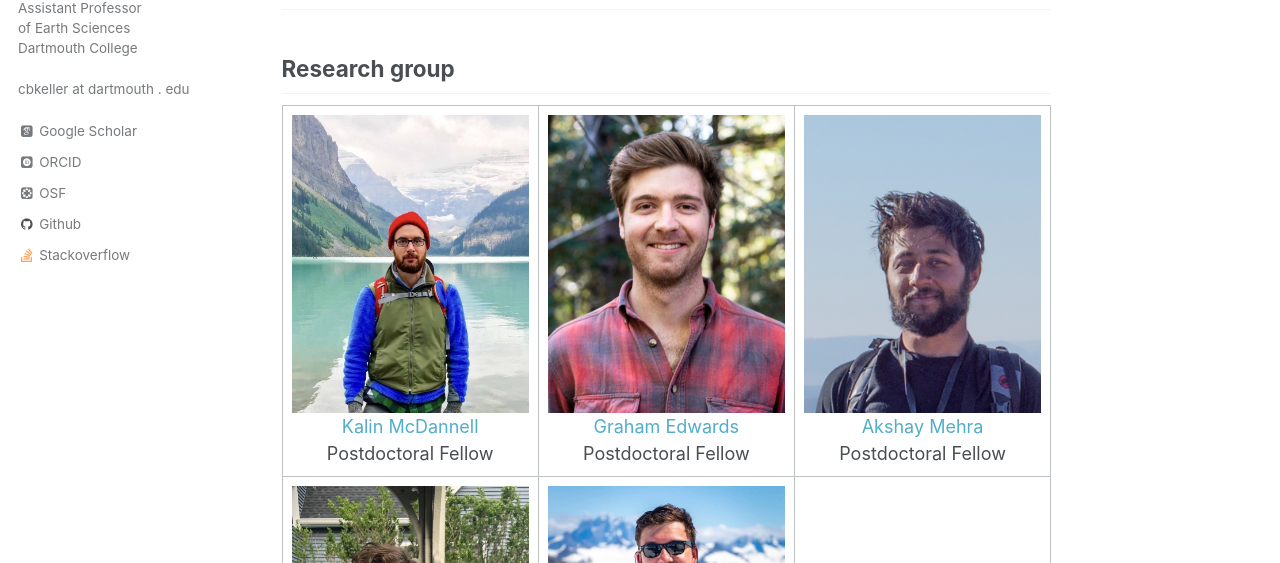
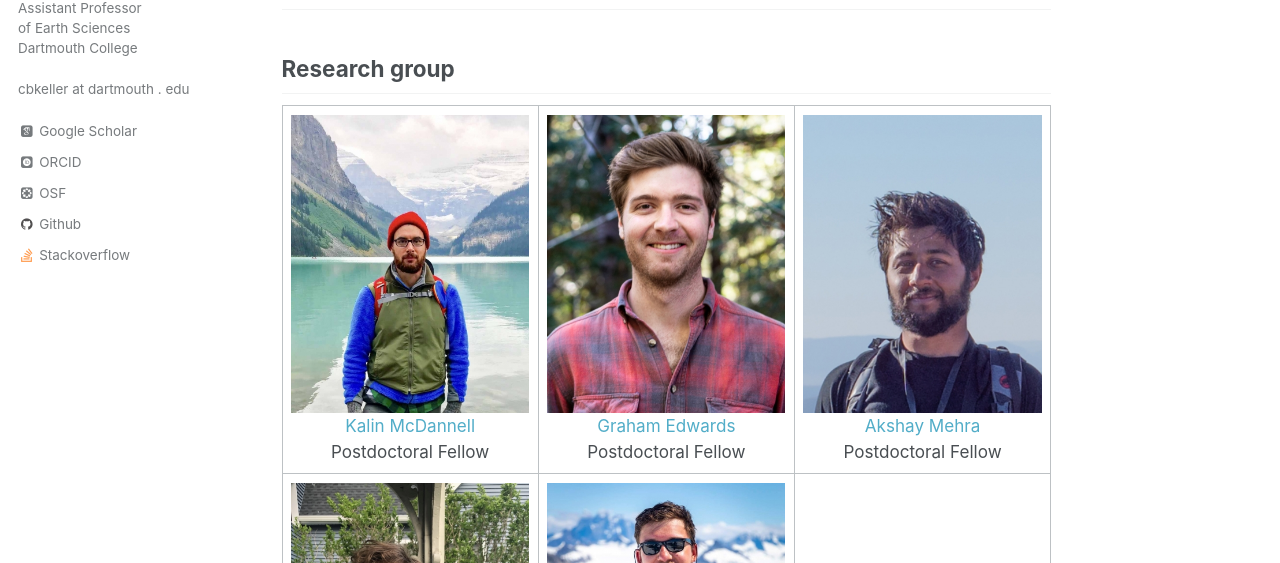
Before and after one commit to brenhinkeller/brenhinkeller.github.io, a Jekyll site: the page built from _pages/about.md, in a window 1280 px wide and 900 px high. Shown: the part 337-900 px from the top of the window. Built offline with Jekyll 4.4.1, drawn with Linux system fonts in a browser that asks for light colours; some web fonts are replaced.

Commit message:
Kramdown formatting works

```diff
--- a/_pages/about.md
+++ b/_pages/about.md
@@ -16,12 +16,13 @@ Despite the static appearance of Earth’s continental crust on human timescales
 | ------------------------- | ------------------------- | ------------------------- |
 |<img width="256" src="images/profiles/kalin_mcdannell.jpg"><br>[Kalin McDannell](https://www.kmcdannell.com/)<br>Postdoctoral Fellow|<img width="256" src="images/profiles/graham_edwards.jpg"><br>[Graham Edwards](https://grahamedwards.github.io/)<br>Postdoctoral Fellow|<img width="256" src="images/profiles/akshay_mehra.jpg"><br>[Akshay Mehra](https://www.akshaymehra.com/)<br>Postdoctoral Fellow|
 |<img width="256" src="images/profiles/gailin_l_pease.jpg"><br>[Gailin Pease](https://earthsciences.dartmouth.edu/people/gailin-l-pease)<br>Graduate Student|<img width="256" src="images/profiles/alex_cox.jpg"><br>[Alexander Cox](https://earthsciences.dartmouth.edu/people/alexander-cox)<br>Graduate Student|<img width="256" src="images/profiles/blank.jpg">|
-{: style="font-size: 100%; text-align: center;"}
+{: style="font-size: 95%; text-align: center;"}
 
 ## Alumni
 
 | ------------------------- | ------------------------- | ------------------------- |
 |<img width="256" src="images/profiles/theo_green.jpg"><br>[Theodore Green](https://geosciences.princeton.edu/people/theodore-green)<br>Dartmouth Senior Fellow `21|<img width="256" src="images/profiles/blank.jpg">|<img width="256" src="images/profiles/blank.jpg">|
+{: style="font-size: 95%; text-align: center;"}
 
 ---
 ## Resources
```
